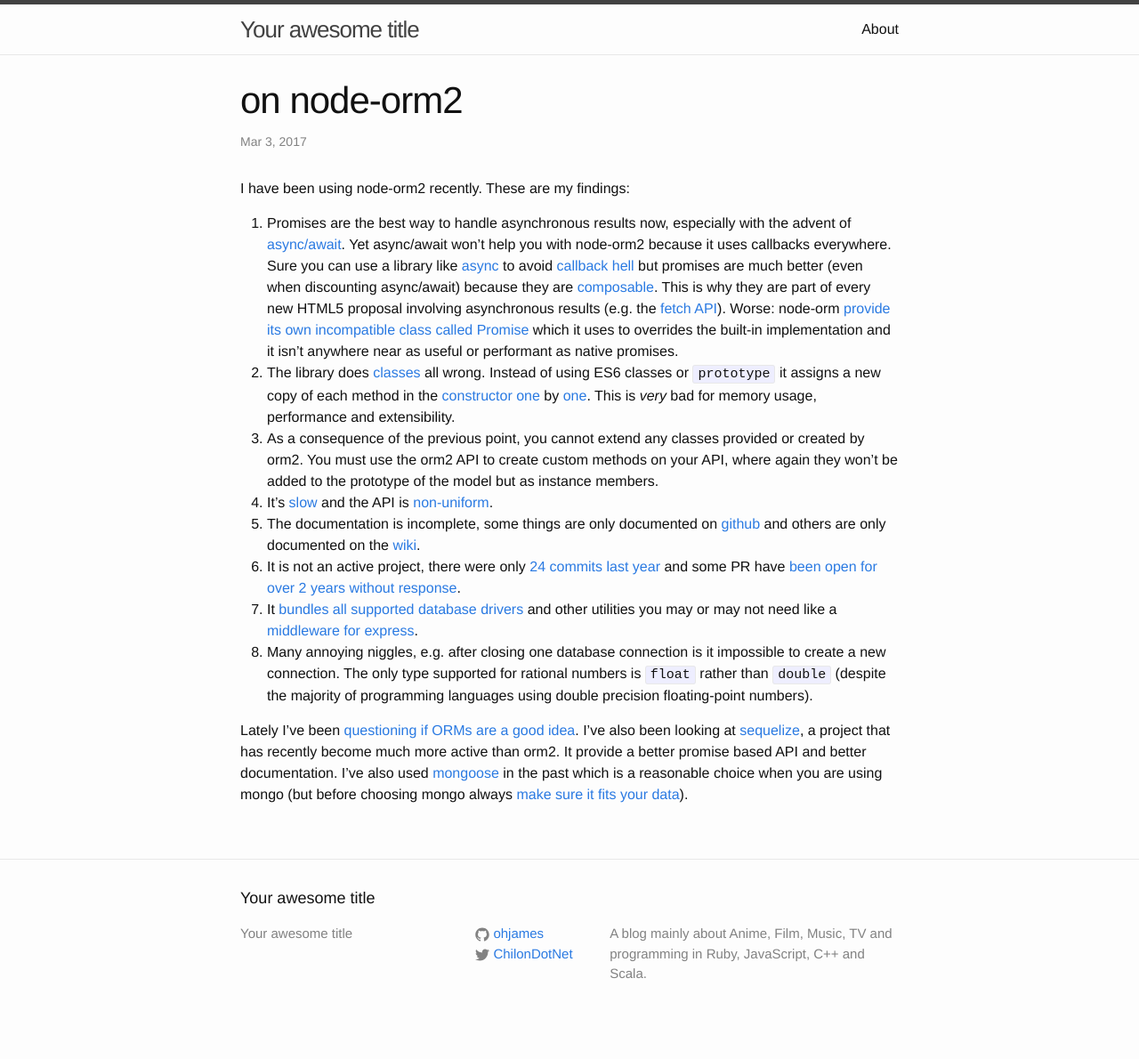
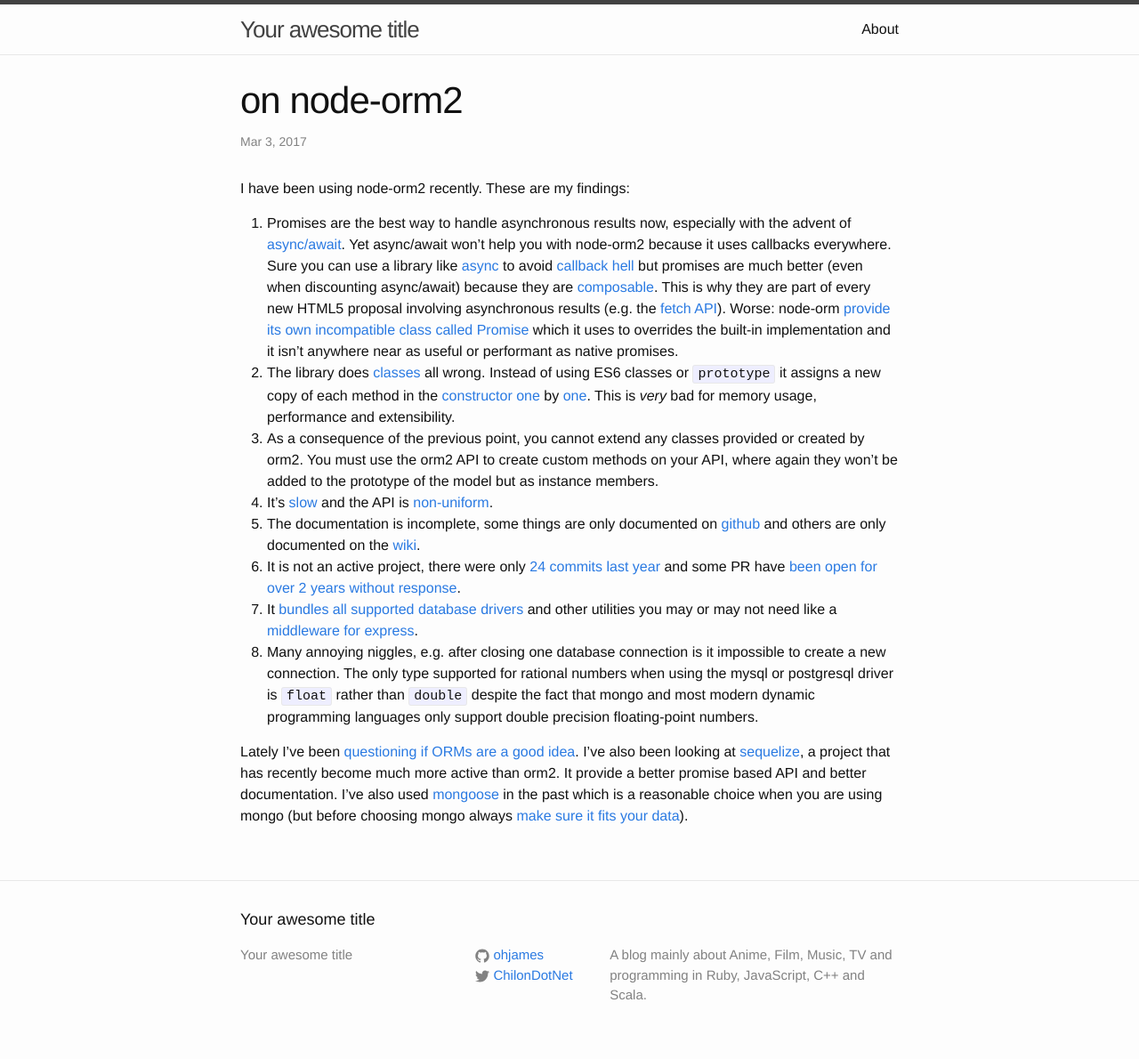
Before and after one commit to insidewhy/ohjames.github.io, a Jekyll site: the page built from _posts/2017-03-03-on-node-orm2.md, in a window 1280 px wide. Shown: the whole page at 89% size. Built offline with Jekyll 4.4.1, drawn with Linux system fonts in a browser that asks for light colours; before the commit the page ends 1166 px from its top, so only the background shows below that.

Commit message:
orm2: expand on doubles

```diff
--- a/_posts/2017-03-03-on-node-orm2.md
+++ b/_posts/2017-03-03-on-node-orm2.md
@@ -14,6 +14,6 @@ I have been using node-orm2 recently. These are my findings:
 1. The documentation is incomplete, some things are only documented on [github](https://github.com/dresende/node-orm2/blob/v3.2.3/Readme.md) and others are only documented on the [wiki](https://github.com/dresende/node-orm2/wiki).
 1. It is not an active project, there were only [24 commits last year](https://github.com/dresende/node-orm2/commits/master) and some PR have [been open for over 2 years without response](https://github.com/dresende/node-orm2/pull/574).
 1. It [bundles all supported database drivers](https://github.com/dresende/node-orm2/tree/v3.2.3/lib/Drivers/DML) and other utilities you may or may not need like a [middleware for express](https://github.com/dresende/node-orm2/blob/v3.2.3/lib/Express.js).
-1. Many annoying niggles, e.g. after closing one database connection is it impossible to create a new connection. The only type supported for rational numbers is `float` rather than `double` (despite the majority of programming languages using double precision floating-point numbers).
+1. Many annoying niggles, e.g. after closing one database connection is it impossible to create a new connection. The only type supported for rational numbers when using the mysql or postgresql driver is `float` rather than `double` despite the fact that mongo and most modern dynamic programming languages only support double precision floating-point numbers.
 
 Lately I've been [questioning if ORMs are a good idea](http://www.bigdatalittlegeek.com/blog/2014/3/18/orm-the-killer-of-scalability). I've also been looking at [sequelize](http://docs.sequelizejs.com/en/v3/), a project that has recently become much more active than orm2. It provide a better promise based API and better documentation. I've also used [mongoose](https://github.com/Automattic/mongoose) in the past which is a reasonable choice when you are using mongo (but before choosing mongo always [make sure it fits your data](http://www.sarahmei.com/blog/2013/11/11/why-you-should-never-use-mongodb/)).
```
